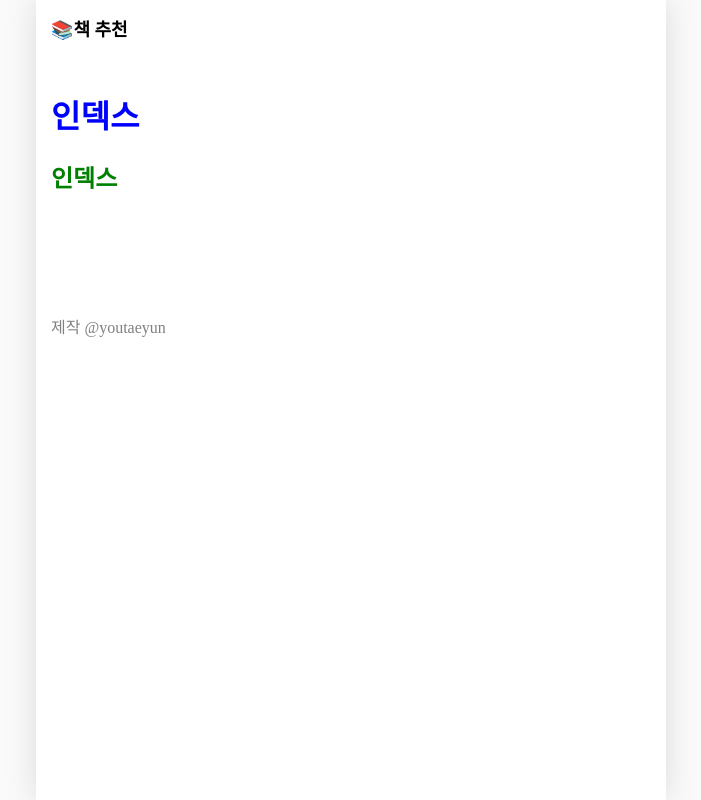
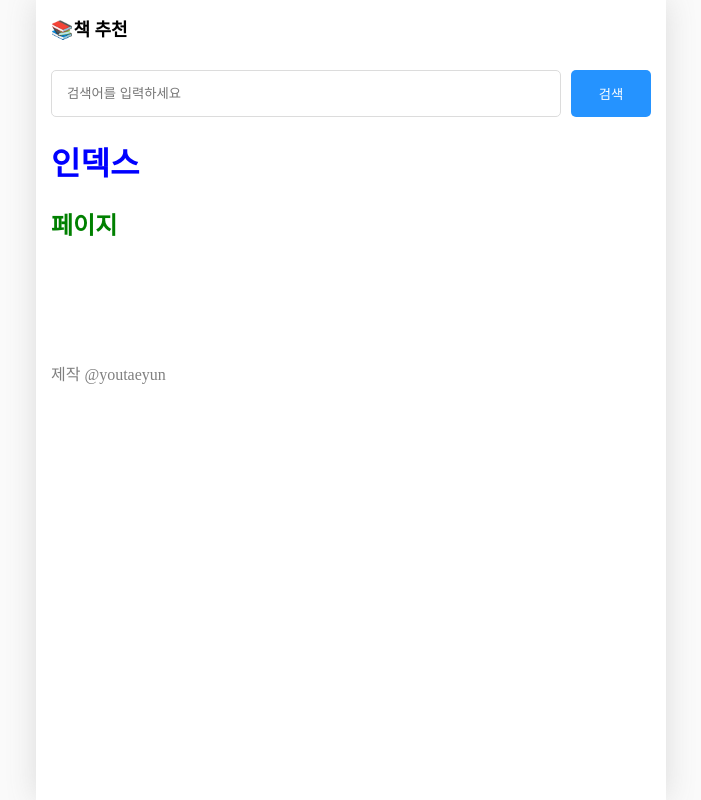
Before and after one commit to taeyun01/nextjs_base, a Next.js app: page / in a window 1280 px wide. Shown: the whole page, without its empty margins (289-990 px from the left). Built offline with nearby package versions, Linux system fonts and the light colour scheme.

Commit message:
feat: 페이지별 레이아웃 설정(searchBar), search기능 및 스타일링 적용

```diff
--- /dev/null
+++ b/src/components/searchable-layout.tsx
@@ -0,0 +1,50 @@
+//* 페이지별 레이아웃 설정하기
+//* 특정 페이지에만 레이아웃 설정 (검색바는 모든 페이지에 존재하지 않음)
+
+import { useRouter } from "next/router";
+import { useEffect, useState } from "react";
+import style from "./searchable.layout.module.css";
+
+const SearchableLayout = ({ children }: { children: React.ReactNode }) => {
+  const [search, setSearch] = useState("");
+  const router = useRouter();
+  const q = router.query.q as string;
+
+  const onChangeSearch = (e: React.ChangeEvent<HTMLInputElement>) => {
+    setSearch(e.target.value);
+  };
+
+  const onSubmit = () => {
+    // 검색어가 없거나, 이전에 검색어랑 같을 때 검색하지 않음
+    if (!search || q === search) return;
+    router.push(`/search?q=${search}`);
+  };
+
+  const onKeyDown = (e: React.KeyboardEvent<HTMLInputElement>) => {
+    if (e.key !== "Enter") return;
+    onSubmit();
+  };
+
+  useEffect(() => {
+    if (!q) return;
+    setSearch(q || "");
+  }, [q]);
+
+  return (
+    <div>
+      <div className={style.searchbar_container}>
+        <input
+          value={search}
+          onKeyDown={onKeyDown}
+          onChange={onChangeSearch}
+          type="text"
+          placeholder="검색어를 입력하세요"
+        />
+        <button onClick={onSubmit}>검색</button>
+      </div>
+      {children}
+    </div>
+  );
+};
+
+export default SearchableLayout;
--- /dev/null
+++ b/src/components/searchable.layout.module.css
@@ -0,0 +1,21 @@
+.searchbar_container {
+  display: flex;
+  gap: 10px;
+  margin-bottom: 20px;
+}
+
+.searchbar_container > input {
+  flex: 1;
+  padding: 15px;
+  border-radius: 5px;
+  border: 1px solid rgb(220, 220, 220);
+}
+
+.searchbar_container > button {
+  width: 80px;
+  border-radius: 5px;
+  border: none;
+  background-color: rgb(37, 147, 255);
+  color: #ffffff;
+  cursor: pointer;
+}
--- a/src/pages/_app.tsx
+++ b/src/pages/_app.tsx
@@ -1,6 +1,12 @@
 import GlobalLayout from "@/components/global-layout";
 import "@/styles/globals.css";
+import { NextPage } from "next";
 import type { AppProps } from "next/app";
+import { ReactNode } from "react";
+
+type NextPageWithLayout = NextPage & {
+  getLayout?: (page: ReactNode) => ReactNode; // book 페이지 처럼 없을 수 있으니 옵셔널하게 설정
+};
 
 //* 리액트에 있었던 App컴포넌트랑 동일 (root컴포넌트에 존재하는 app)
 //* Next의 App컴포넌트도 root컴포넌트의 역할을 한다.
@@ -9,10 +15,16 @@ import type { AppProps } from "next/app";
 //? Component는 현재 페이지 역할을 할 컴포넌트를 받는거라고 생각하면 됨.
 //? pageProps는 Component에 전달될 페이지의 props들을 모두 객체로 보관.
 //* 즉, 넥스트에서는 어떤 페이지를 렌더링 하던간에 App컴포넌트 밑에 page역할을 하는 컴포넌트가 렌더링 된다.
-export default function App({ Component, pageProps }: AppProps) {
-  return (
-    <GlobalLayout>
-      <Component {...pageProps} />
-    </GlobalLayout>
-  );
+export default function App({
+  Component,
+  pageProps,
+}: AppProps & {
+  Component: NextPageWithLayout;
+}) {
+  const getLayout = Component.getLayout ?? ((page: React.ReactNode) => page); // 만약 현재 접속한 페이지가 book 및 book/123 페이지여서 getLayout(서치레이아웃)이 없다면 그냥 페이지를 반환하게 된다.
+
+  //* getLayout() 함수에 의해서 페이지역할을 하는 Component가 SearchableLayout으로 감싸진 형태로 렌더링이 된다.
+  //* 정리하자면 App컴포넌트는 루트컴포넌트로써 렌더링이 된다. 이 App컴포넌트는 현재 접속 요청이 온 페이지 역할을 하는 컴포넌트 즉, index페이지로 접속 요청이 왔다면
+  //* index.tsx에 Home컴포넌트 이러한 컴포넌트 들을 Component Props로 받게 된다.
+  return <GlobalLayout>{getLayout(<Component {...pageProps} />)}</GlobalLayout>;
 }
--- a/src/pages/index.tsx
+++ b/src/pages/index.tsx
@@ -1,6 +1,7 @@
 // 임포트로 css파일을 불러와 사용하면 충돌이 있을수 있기 때문에 오류가 뜬다.
 // 넥스트 에서는 CSS Module을 사용하여 충돌을 방지한다. (className을 각각 유니크하게 생성해준다.)
 // import "./index.css";
+import SearchableLayout from "@/components/searchable-layout";
 import style from "./index.module.css"; //? 파일을 index.css에서 index.module.css로 변경하면 끝
 
 //* App컴포넌트를 제외하고는 CSS Module을 활용해야 한다.
@@ -9,7 +10,13 @@ export default function Home() {
     <>
       {/* //? css파일에서 작성한 className을 설정해 주면 됨 */}
       <h1 className={style.h1}>인덱스</h1>
-      <h2 className={style.h2}>인덱스</h2>
+      <h2 className={style.h2}>페이지</h2>
     </>
   );
 }
+
+//* getLayout메서드를 호출하고 인수로 어떤 page컴포넌트를 저달하면 해당 page컴포넌트를 이러한 <SearchableLayout></SearchableLayout> 레이아웃으로 묶어서 반환해준다.
+//* Home컴포넌트는 함수다. 함수는 객체다. 객체는 속성을 가질 수 있다.
+Home.getLayout = (page: React.ReactNode) => {
+  return <SearchableLayout>{page}</SearchableLayout>;
+};
--- a/src/pages/search/index.tsx
+++ b/src/pages/search/index.tsx
@@ -1,3 +1,4 @@
+import SearchableLayout from "@/components/searchable-layout";
 import { useRouter } from "next/router";
 
 const Page = () => {
@@ -9,3 +10,8 @@ const Page = () => {
 };
 
 export default Page;
+
+//* 페이지별로 레이아웃 적용하기
+Page.getLayout = (page: React.ReactNode) => {
+  return <SearchableLayout>{page}</SearchableLayout>;
+};
```
